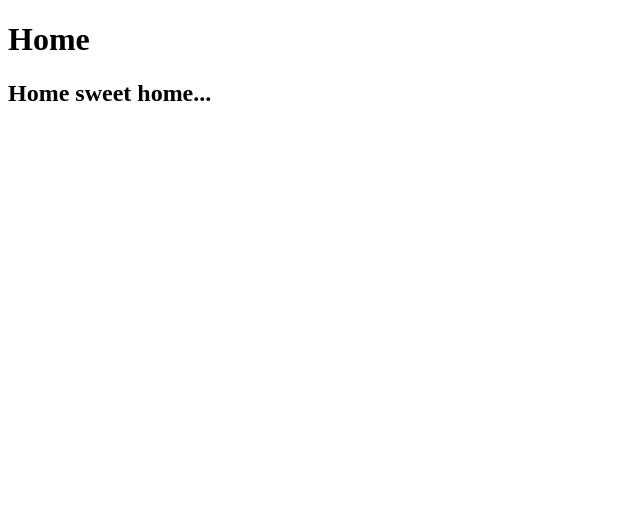
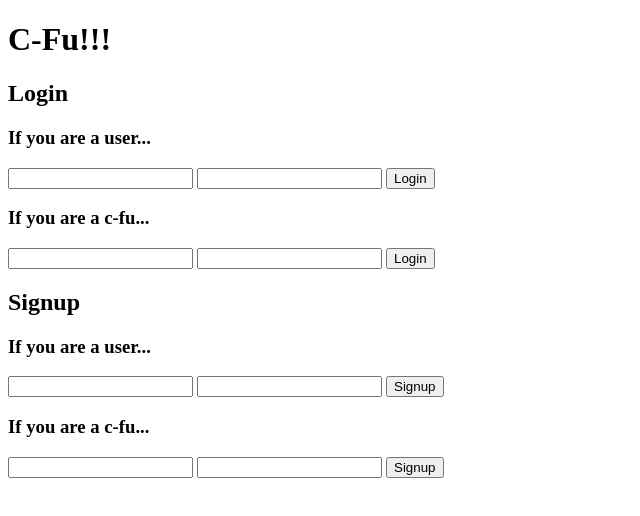
Before and after one commit to marcoau/seefu, a website: page client/index.html in a window 1280 px wide. Shown: the whole page, without its empty margins (0-640 px from the left). Drawn offline with nearby package versions, Linux system fonts and the light colour scheme; some packages are replaced by stand-ins of ours.

Commit message:
add login and signup forms

```diff
--- a/client/modules/home/home.html
+++ b/client/modules/home/home.html
@@ -1,2 +1,32 @@
-<h1>Home</h1>
-<h2>Home sweet home...</h2>
+<h1>C-Fu!!!</h1>
+<div>
+  <h2>Login</h2>
+  <form ng-submit='userLogin(user)'>
+    <h3>If you are a user...</h3>
+    <input type='text' ng-model='user.username'>
+    <input type='password' ng-model='user.password'>
+    <input type='submit' value='Login'>
+  </form>
+  <form ng-submit='supplierLogin(supplier)'>
+    <h3>If you are a c-fu...</h3>
+    <input type='text' ng-model='supplier.username'>
+    <input type='password' ng-model='supplier.password'>
+    <input type='submit' value='Login'>
+  </form>
+</div>
+
+<div>
+  <h2>Signup</h2>
+  <form ng-submit='userSignup(user)'>
+    <h3>If you are a user...</h3>
+    <input type='text' ng-model='user.username'>
+    <input type='password' ng-model='user.password'>
+    <input type='submit' value='Signup'>
+  </form>
+  <form ng-submit='supplierSignup(supplier)'>
+    <h3>If you are a c-fu...</h3>
+    <input type='text' ng-model='supplier.username'>
+    <input type='password' ng-model='supplier.password'>
+    <input type='submit' value='Signup'>
+  </form>
+</div>
--- a/client/modules/home/home.js
+++ b/client/modules/home/home.js
@@ -1,3 +1,16 @@
 angular.module('app.home', [])
 .controller('HomeController', ['$scope', function($scope) {
+  $scope.userLogin = function(user) {
+    console.log(user);
+  };
+  $scope.supplierLogin = function(supplier) {
+    console.log(supplier);
+  };
+  $scope.userSignup = function(user) {
+    console.log(user);
+  };
+  $scope.supplierSignup = function(supplier) {
+    console.log(supplier);
+  };
+
 }]);
```
